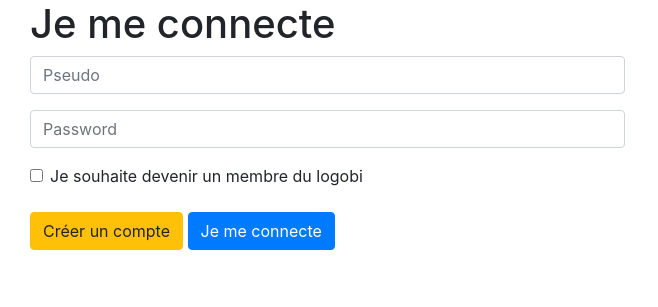
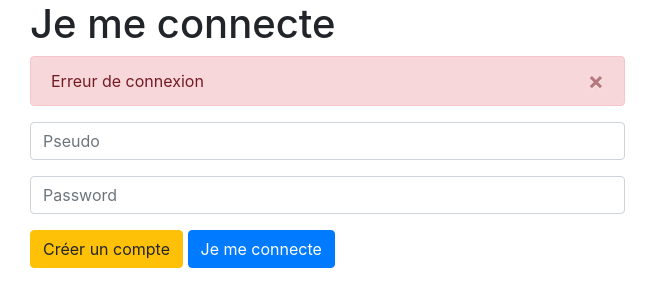
Before and after one commit to lucaschewy/CollaborativePlatform, a PHP site: the page made by login.php in a window 1280 px wide. Shown: the top 307 px of the page, without its empty margins (0-658 px from the left). Run offline with PHP 8.4, Linux system fonts and the light colour scheme.

Commit message:
amélioration module de connexion

```diff
--- a/components/navbar.php
+++ b/components/navbar.php
@@ -15,6 +15,6 @@
         <a class="btn btn-primary" href="advert-form.php">Ajouter une annonce</a>
       </li>
     </ul>
-    <a href="" class="btn btn-warning">Deconnexion</a>
+    <a href="functions/disconnect.php" class="btn btn-warning">Deconnexion</a>
   </div>
 </nav>
--- /dev/null
+++ b/functions/disconnect.php
@@ -0,0 +1,4 @@
+<?php
+session_start();
+session_destroy();
+header("Location: ../login.php");
--- a/login.php
+++ b/login.php
@@ -12,16 +12,21 @@
         <form action="functions/loginUser.php" class="col-md-6" method="post">
             <h1>Je me connecte</h1>
 
+            <?php if(isset($_GET["errorMessage"])){ ?>
+                <div class="alert alert-danger alert-dismissible fade show">
+                    <?= $_GET["errorMessage"] ?>
+                    <button class="close" data-dismiss="alert" aria-label="Close">
+                        <span aria-hidden="true">&times;</span>
+                    </button>
+                </div>
+            <?php } ?>
+
             <form>
                 <div class="form-group">
                     <input type="text" name="pseudo" class="form-control" placeholder="Pseudo">
                 </div>
                 <div class="form-group">
                     <input type="password" name="password" class="form-control" placeholder="Password">
-                </div>
-                <div class="form-group form-check">
-                    <input type="checkbox" name="role" class="form-check-input" id="">
-                    <label for="role">Je souhaite devenir un membre du logobi</label>
                 </div>
                 <div class="form-group">
                     <a href="register.php" class="btn btn-warning">Créer un compte</a>
```
Also changed, not shown: functions/loginUser.php (+6 -5 lines).
